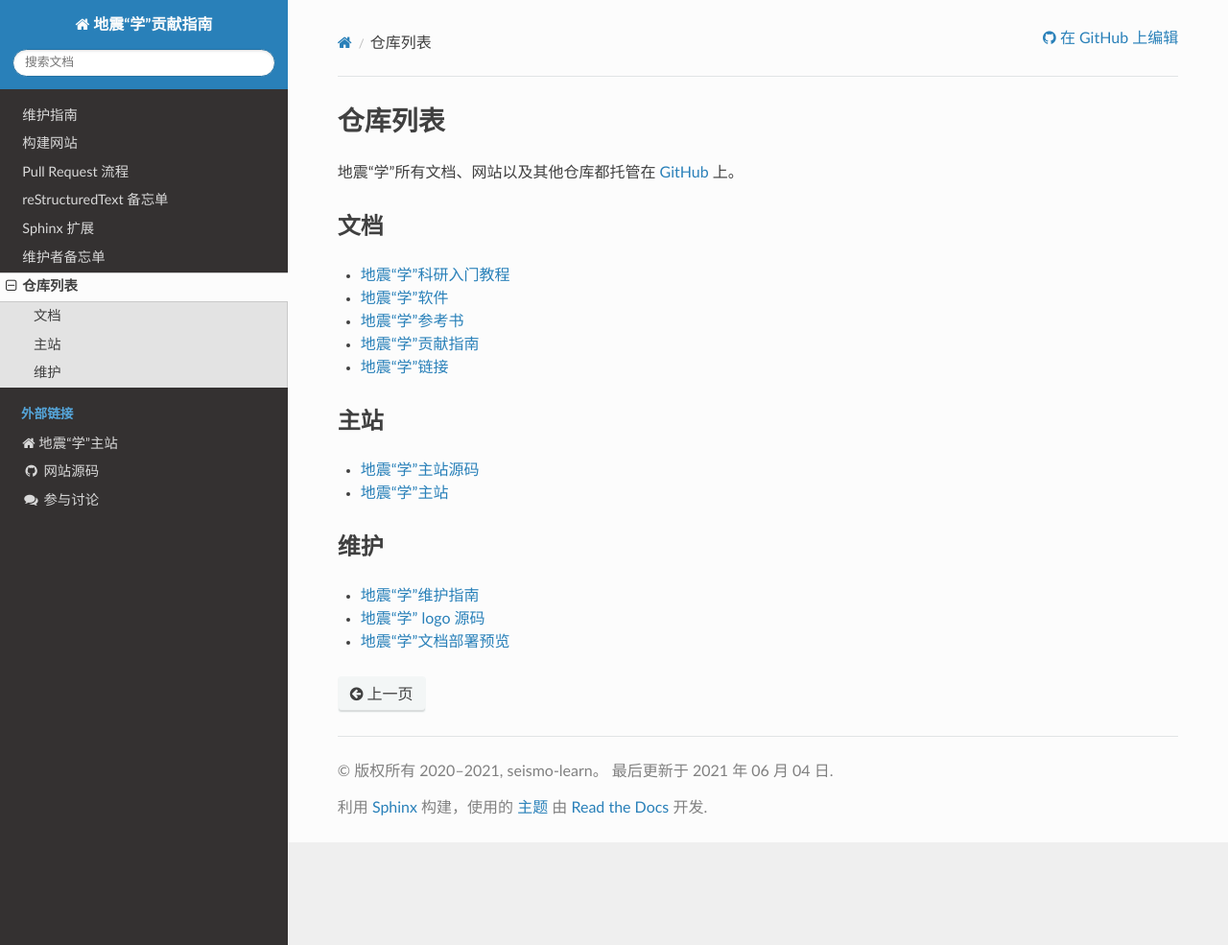
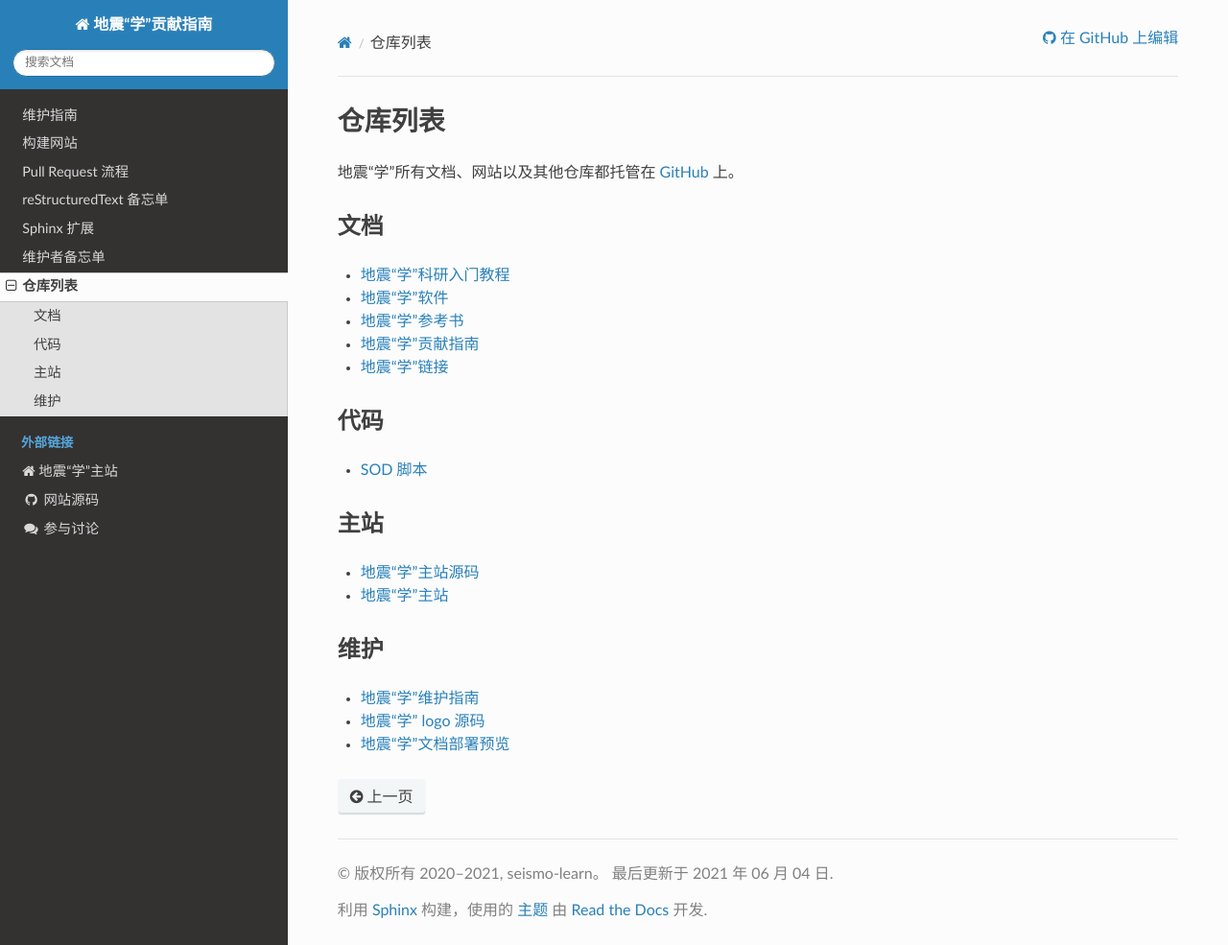
Before and after one commit to seismo-learn/contributing, a Sphinx documentation site: the page built from source/repositories.rst, in a window 1280 px wide and 985 px high. Shown: the whole window at 96% size. Built offline with Sphinx 7.4.7 and the Read the Docs theme 2.0.0, drawn with Linux system fonts in a browser that asks for light colours.

Commit message:
Add SOD-recipes (#50)

```diff
--- a/source/repositories.rst
+++ b/source/repositories.rst
@@ -12,6 +12,11 @@
 - `地震“学”贡献指南 <https://github.com/seismo-learn/contributing>`__
 - `地震“学”链接 <https://seismo-learn.org/links/>`__
 
+代码
+----
+
+- `SOD 脚本 <https://github.com/seismo-learn/SOD-recipes>`__
+
 主站
 -----
 
```
